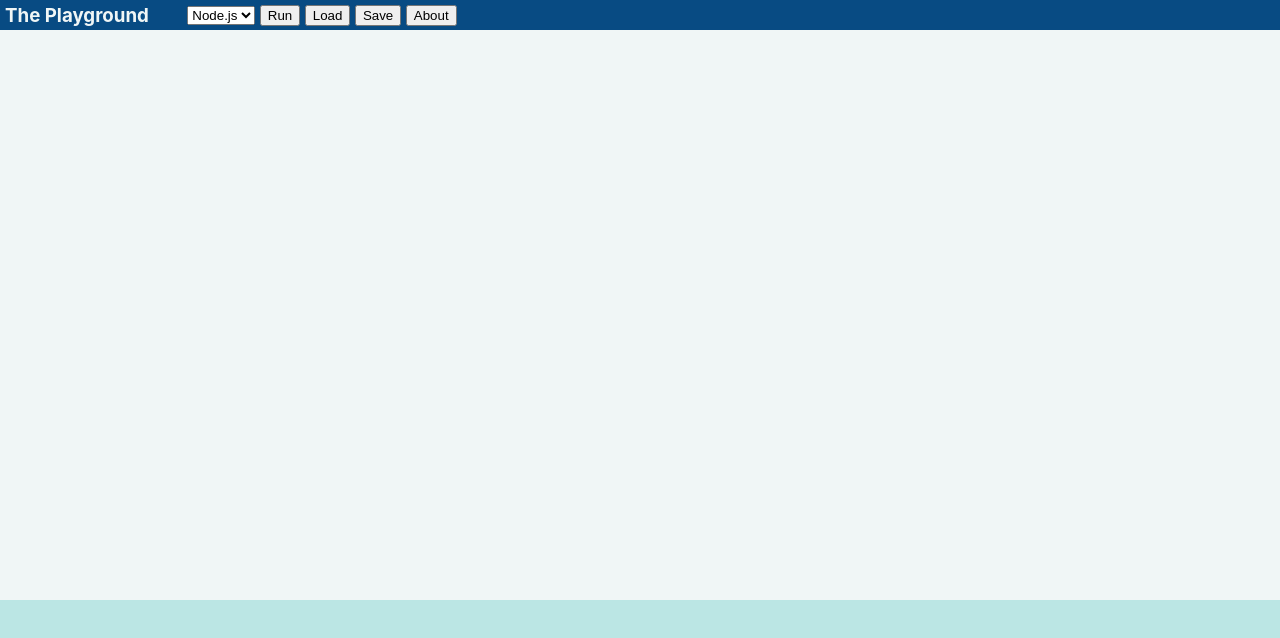
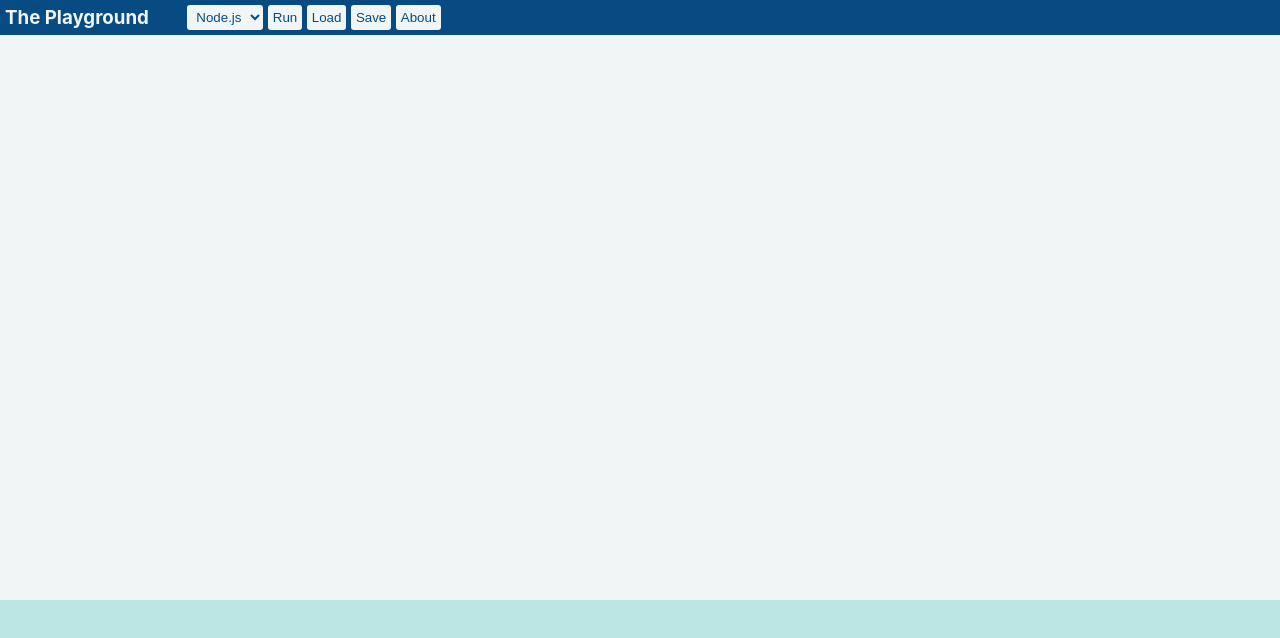
Before and after one commit to hellovietduc/theplayground, a website: page public/index.html in a window 1280 px wide. Drawn offline with Linux system fonts and the light colour scheme.

Commit message:
[fix] Fix buttons outline

```diff
--- a/public/style.css
+++ b/public/style.css
@@ -1,3 +1,7 @@
+* {
+    box-sizing: border-box;
+}
+
 body {
     width: 100%;
     height: 100%;
@@ -9,7 +13,7 @@ body {
 .header {
     display: flex;
     align-items: center;
-    height: 30px;
+    height: 35px;
     color: #F0F6F6;
     background-color: #084B83;
 }
@@ -18,17 +22,23 @@ body {
     margin: 0 3% 0 5px;
 }
 
-.header button select {
+.header button, .header select {
     padding: 5px;
+    outline: none;
     border: none;
     border-radius: 3px;
     color: #084B83;
     background-color: #F0F6F6;
 }
 
+.header select {
+    padding-top: 4px;
+    padding-bottom: 4px;
+}
+
 .content {
     position: absolute;
-    top: 30px;
+    top: 35px;
     bottom: 25%;
     left: 0;
     right: 0;
```
